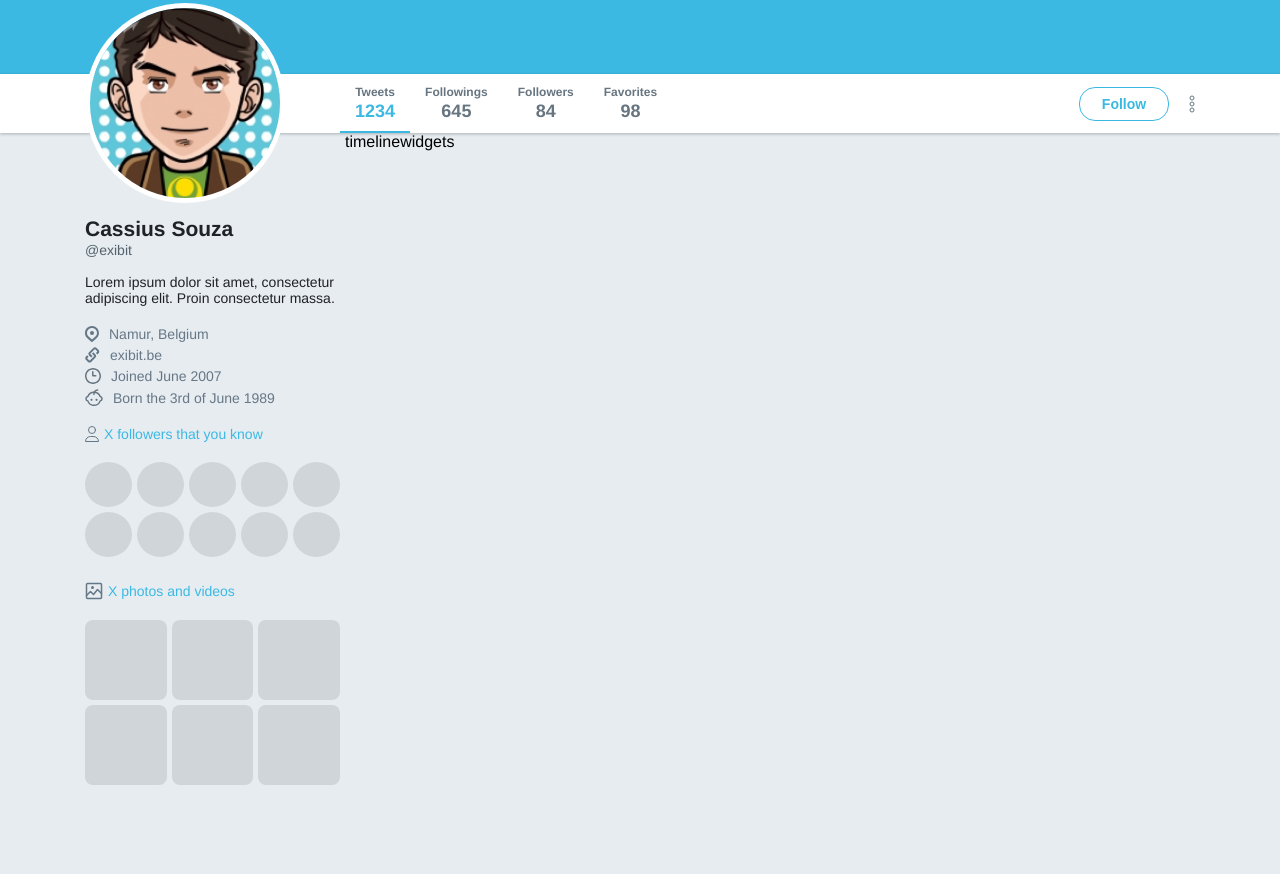
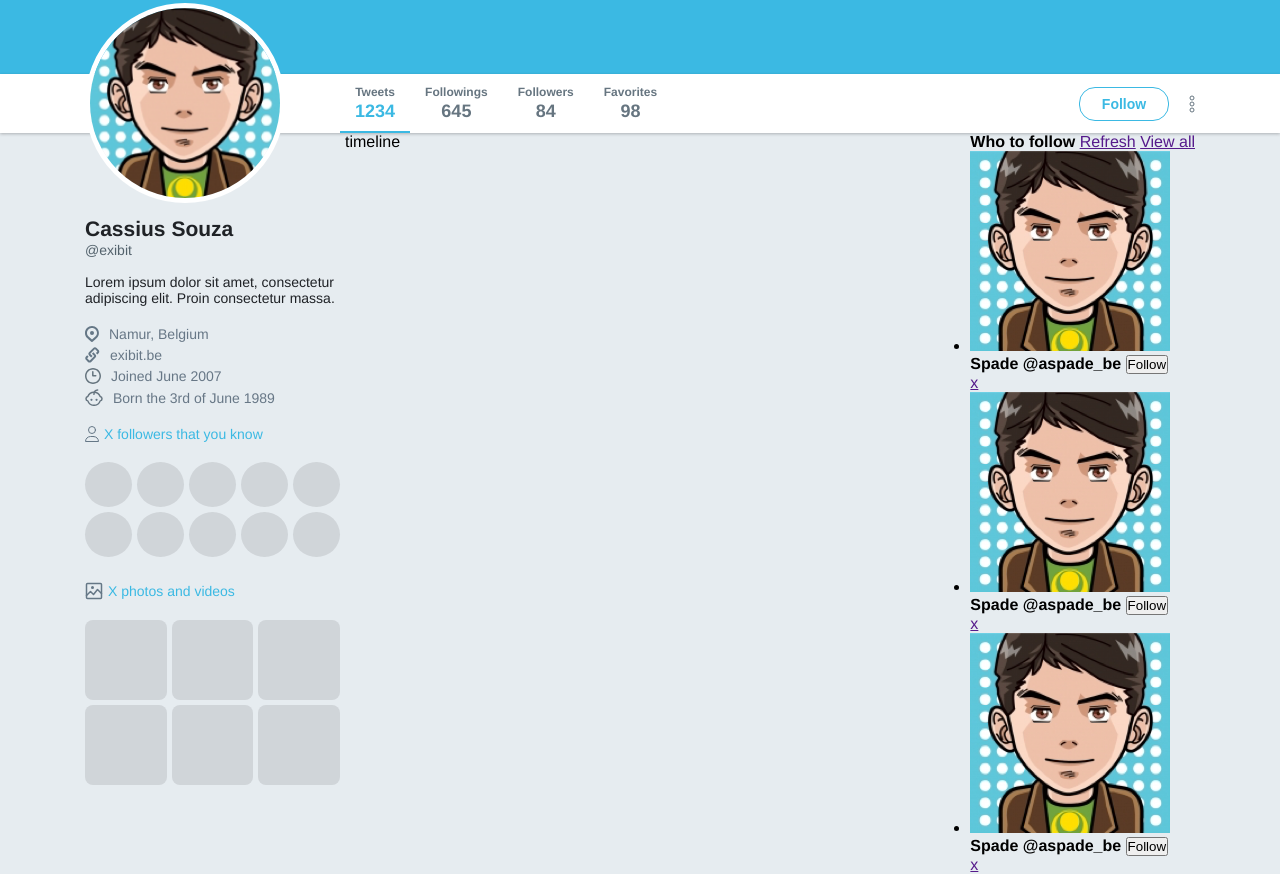
Before and after one commit to CGachido/twitter-flexbox, a plain HTML site: page index.html in a window 1280 px wide. Shown: the part 352-1226 px from the top of the page. Before the commit the page ends 1142 px from the top, so only its background shows below. Drawn offline with Linux system fonts and the light colour scheme.

Commit message:
Desenvolvimento widget follow.

```diff
--- a/index.html
+++ b/index.html
@@ -113,7 +113,52 @@
     </section>
 
     <section class="widgets">
-      widgets
+      <div class="widget follow">
+        <div class="ti">
+          <strong>Who to follow</strong>
+          <a href="">Refresh</a>
+          <a href="">View all</a>
+        </div>
+
+        <ul>
+          <li>
+            <div class="profile">
+              <img src="/images/avatar.png" alt="Avatar">
+              <div class="info">
+                <strong>Spade <span>@aspade_be</span></strong>
+                <button>Follow</button>
+              </div>
+            </div>
+            <a href="">x</a>
+          </li>
+
+          <li>
+            <div class="profile">
+              <img src="/images/avatar.png" alt="Avatar">
+              <div class="info">
+                <strong>Spade <span>@aspade_be</span></strong>
+                <button>Follow</button>
+              </div>
+            </div>
+            <a href="">x</a>
+          </li>
+
+          <li>
+            <div class="profile">
+              <img src="/images/avatar.png" alt="Avatar">
+              <div class="info">
+                <strong>Spade <span>@aspade_be</span></strong>
+                <button>Follow</button>
+              </div>
+            </div>
+            <a href="">x</a>
+          </li>
+        </ul>
+      </div>
+
+      <div class="widget trends">
+
+      </div>
     </section>
   </div>
 </body>
--- a/style.css
+++ b/style.css
@@ -294,3 +294,11 @@ div.wrapper-content aside.profile .images ul li {
   flex: 1 0 auto;
   margin: 0 5px 5px 0;
 }
+
+div.wrapper-content .timeline {
+  flex: 1;
+}
+
+div.wrapper-content aside.widgets {
+  width: 290px;
+}
```
